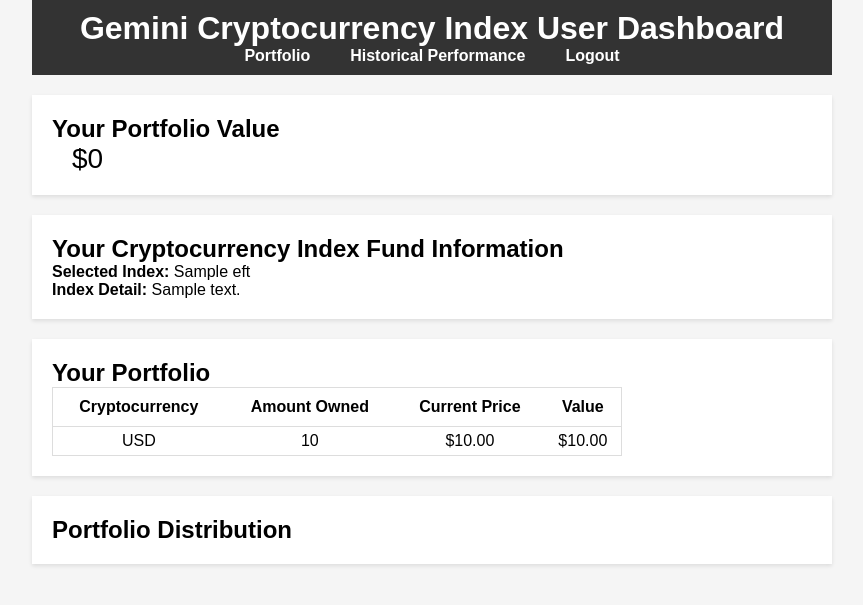
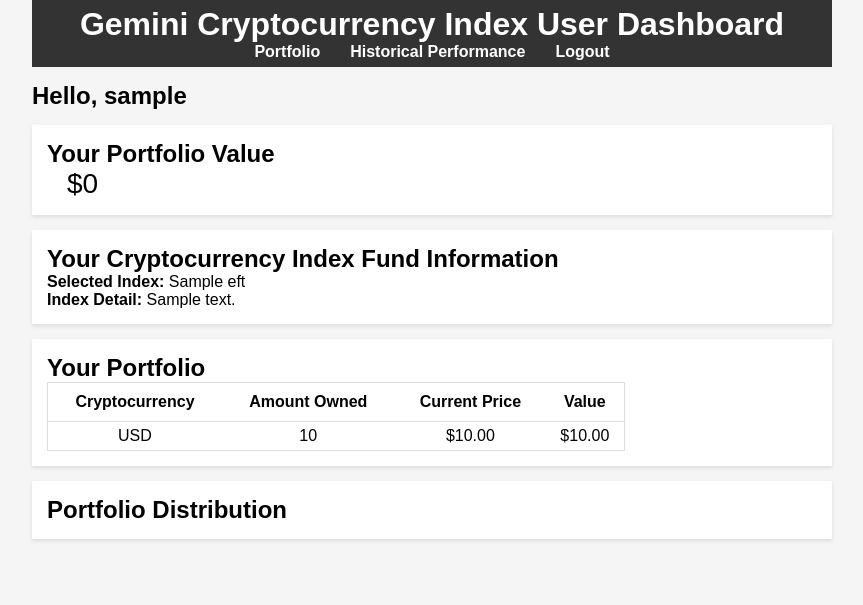
Before and after one commit to thuytrinht4/crypto_apps, a Flask app: template templates/dashboard.html in a window 1280 px wide. Shown: the top 605 px of the page, without its empty margins (208-1071 px from the left). Run offline with Flask 2, Linux system fonts and the light colour scheme; the template is opened without the code that fills it: most values are stand-ins (such as "Sample title", 1, 10 or a date in 2020); parts of the project's set-up code (start-up, migrations or seed data) failed here and were passed over; some libraries are stand-ins or nearby versions.

Commit message:
adjust layout

```diff
--- a/app.py
+++ b/app.py
@@ -51,7 +51,7 @@ def dashboard():
     # user_data as a dummy data
     dummy_user_data = {
         'Crypto User 1': {
-            'user_name': 'John Dow',
+            'user_name': 'Crypto User 1',
             'email': 'crypto_user1@gemini_test.com',
             'eft': {
                 'etf_name': 'ETF-5',
@@ -72,7 +72,7 @@ def dashboard():
             ]
         },
         'Crypto User 2': {
-            'user_name': 'Tuan Trinh',
+            'user_name': 'Crypto User 2',
             'email': 'crypto_user1@gemini_test.com',
             'eft': {
                 'etf_name': 'ETF-2',
--- a/static/dash_style.css
+++ b/static/dash_style.css
@@ -20,7 +20,7 @@ body {
 header {
     background-color: #333;
     color: white;
-    padding: 10px 0;
+    padding: 6px 0;
     text-align: center;
 }
 
@@ -32,7 +32,7 @@ nav ul {
 }
 
 nav ul li {
-    margin: 0 20px;
+    margin: 0 15px;
 }
 
 nav ul li a {
@@ -49,8 +49,8 @@ nav ul li a:hover {
 
 /* Section styling */
 section {
-    padding: 20px;
-    margin: 20px auto;
+    padding: 15px;
+    margin: 15px auto;
     background-color: white;
     box-shadow: 0 2px 4px rgba(0, 0, 0, 0.1);
 }
@@ -124,3 +124,9 @@ body {
     max-width: 800px;
     /* Optionally, set a maximum width for content */
 }
+
+/* Add top margin to the personalized greeting */
+.greeting {
+    margin-top: 15px;
+    /* Adjust the margin as needed */
+}
--- a/templates/dashboard.html
+++ b/templates/dashboard.html
@@ -19,6 +19,8 @@
             </ul>
         </nav>
     </header>
+
+    <h2 class="greeting">Hello, {{ user_data.user_name }}</h2>
 
     <section class="total-portfolio">
         <h2>Your Portfolio Value</h2>
```
